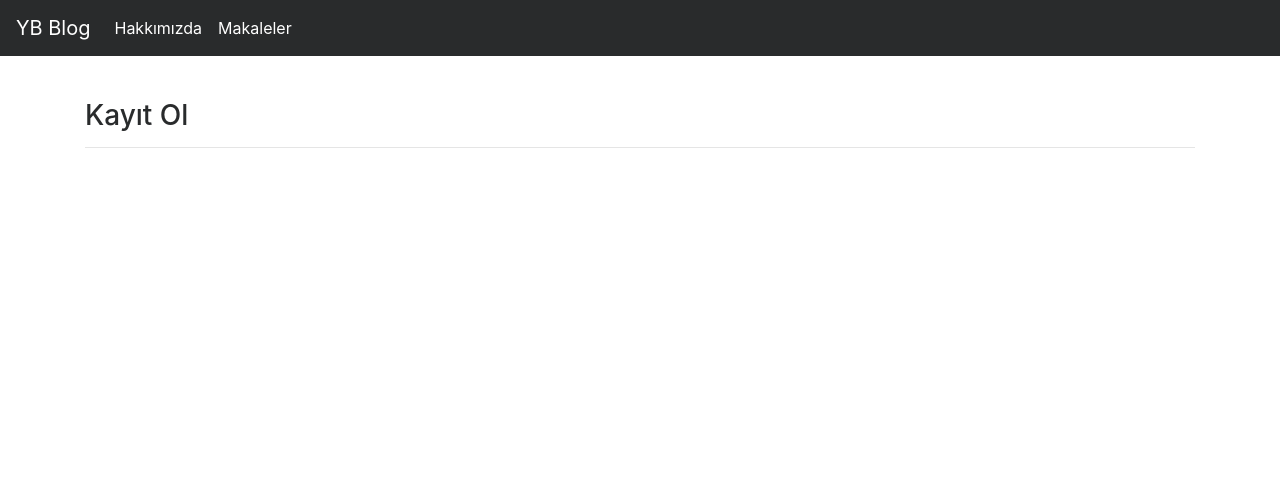
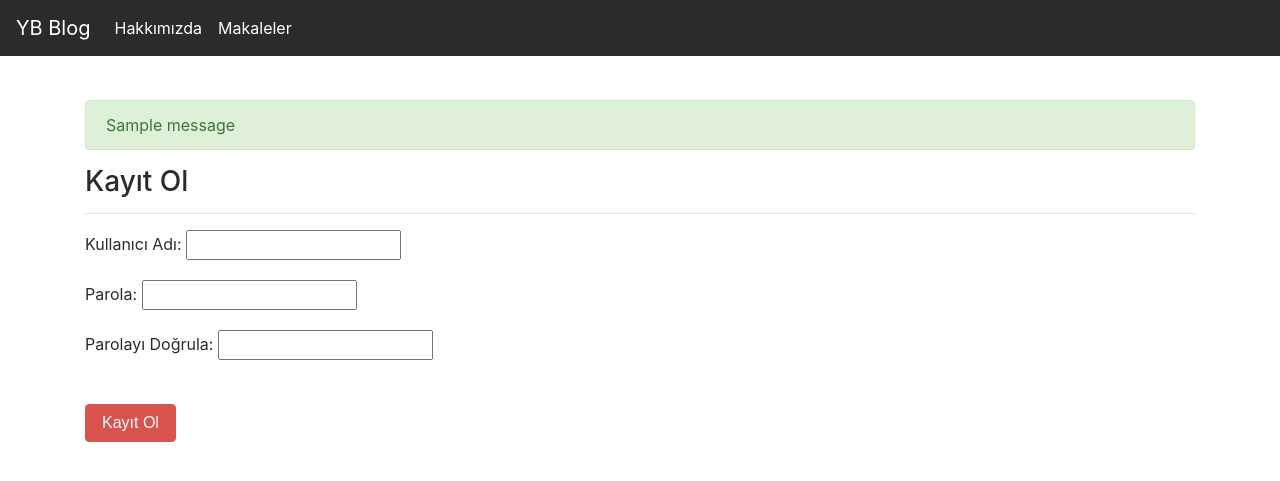
Before and after one commit to elifcelk/Django-BlogProject, a Django app: page /user/register/ in a window 1280 px wide. Shown: the top 481 px of the page. Run offline with Django 3.2, Linux system fonts and the light colour scheme; one stand-in notice (Sample message) is shown; some libraries are stand-ins or nearby versions.

Commit message:
26.09.2021

```diff
--- a/blog/settings.py
+++ b/blog/settings.py
@@ -39,6 +39,7 @@ INSTALLED_APPS = [
     'django.contrib.messages',
     'django.contrib.staticfiles',
     "article",
+    "user",
 ]
 
 MIDDLEWARE = [
--- a/templates/layout.html
+++ b/templates/layout.html
@@ -11,7 +11,22 @@
 
     {% include "includes/navbar.html" %}
 
+
+
     <div style = "margin-top: 100px;" class = "container">
+
+        {% if messages %}
+
+                {% for message in messages %}
+                {% if message.tags == "info" %}
+                    <div class="alert alert-danger">{{ message }}</div>
+                {% else %}
+                    <div class="alert alert-{{ message.tags }}">{{ message }}</div>
+                {% endif %}
+
+                {% endfor %}
+
+        {% endif %}
         {% block body %}
 
         {% endblock body %}
--- a/templates/register.html
+++ b/templates/register.html
@@ -5,4 +5,10 @@
 <h3>Kayıt Ol</h3>
 <hr>
 
+<form method="post">
+    {% csrf_token %}
+    {{form.as_p}}
+    <br>
+    <button type="submit" class="btn btn-danger">Kayıt Ol</button>
+</form>
 {% endblock body %}
--- /dev/null
+++ b/user/forms.py
@@ -0,0 +1,20 @@
+from django import forms
+
+class RegisterForm(forms.Form):
+    username=forms.CharField(max_length=50,label="Kullanıcı Adı")
+    password=forms.CharField(max_length=20,label="Parola",widget=forms.PasswordInput)
+    confirm=forms.CharField(max_length=20,label="Parolayı Doğrula",widget=forms.PasswordInput)
+
+    def clean(self): #password ve confirm aynıysa submit etmesini sağlayacak django metodu (override ediyoruz)
+        username= self.cleaned_data.get("username")
+        password= self.cleaned_data.get("password")
+        confirm= self.cleaned_data.get("confirm")
+
+        if password and confirm and password != confirm:
+            raise forms.ValidationError("Parolalar eşleşmiyor")
+
+        values = { #sözlük oluşturduk
+            "username" : username,
+            "password": password
+        }
+        return values
--- a/user/views.py
+++ b/user/views.py
@@ -1,9 +1,34 @@
-from django.shortcuts import render
+from django.shortcuts import render,redirect
+from .forms import RegisterForm
+from django.contrib import messages
+from django.contrib.auth.models import User
+from django.contrib.auth import login
+
 
 # Create your views here.
 
 def register(request):
-    return render(request,"register.html")
+
+    form = RegisterForm(request.POST or None) #POST ise bilgiler alınıp form oluşur GET ise boş form oluşur
+    if form.is_valid(): # clean fonksiyonu burada çağırılıyor.True/False olarak burada kontrol ediliyor.
+        username = form.cleaned_data.get("username")
+        password= form.cleaned_data.get("password") # clean fonksiyonunda parola doğrulaması hata vermezse sözlük yapısı şeklinde değerleri döndürüyorduk.Burada o değerleri alıyoruz.
+
+        newUser = User(username=username) #User modelinden obje oluşturup veritabanına kaydettik.
+        newUser.set_password(password) # password şifrelendi
+        newUser.save()
+        login(request,newUser) # kaydolduktan sonra sisteme otomatik olarak giriş yapmış oldu
+
+        messages.info(request,"Başarıyla kayıt oldunuz.")
+
+        return redirect("index")
+    context = {
+            "form" :form
+        }
+    return render(request,"register.html",context)
+
+
+
 
 def loginUser(request):
     return render(request,"login.html")
```
Also changed, not shown: db.sqlite3.
